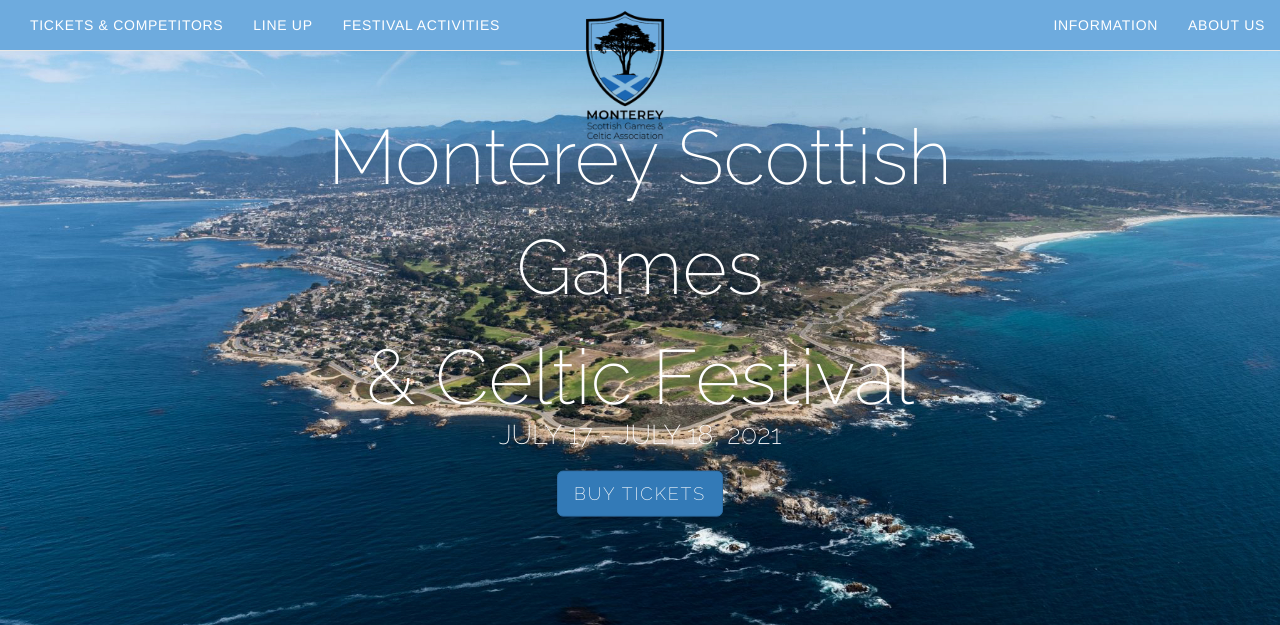
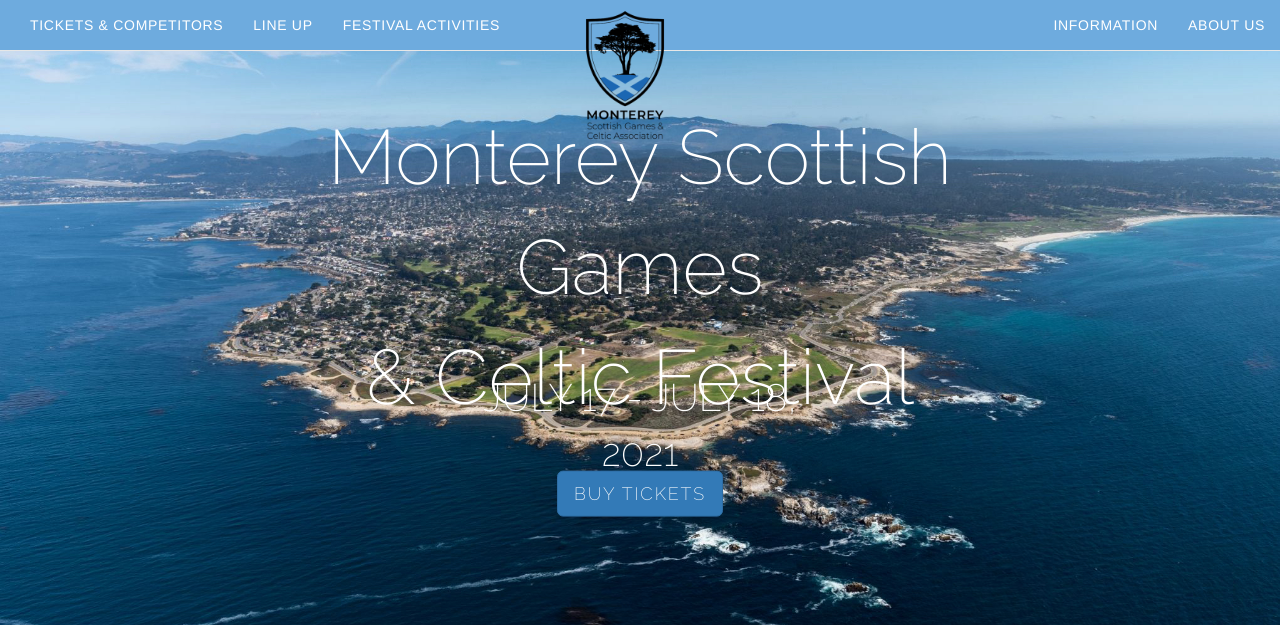
Before and after one commit to MontereyCelticFest/MontereyCelticFest.github.io, a Jekyll site: the page index.html, which Jekyll copies as it is, in a window 1280 px wide. Shown: the top 625 px of the page. Built offline with Jekyll 4.4.1, drawn with Linux system fonts in a browser that asks for light colours; nearby versions of some CDN libraries; grey boxes are pictures that could not be loaded.

Commit message:
Update index.html

```diff
--- a/index.html
+++ b/index.html
@@ -53,7 +53,7 @@
 	<!-- main page image -->
 	<img src="images/monterey_overview.jpg" class="main_page_img">
 	<div class="centered1" style="font-size:6vw;">Monterey Scottish Games<br>& Celtic Festival<br>
-		<div class = "centered3" style="font-size:2.12vw;">July 17 - July 18, 2021<br><br></div>
+		<div class = "centered3" style="font-size:3vw;">July 17 - July 18, 2021<br><br></div>
 		<button type="button" class="btn btn-primary btn-lg ticket_btn">Buy Tickets</button>
 	</div>
 </div>
```
